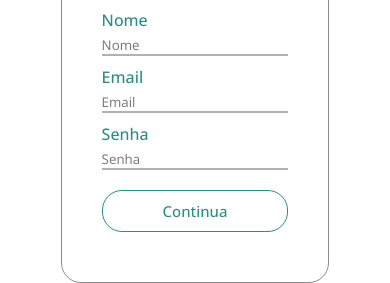
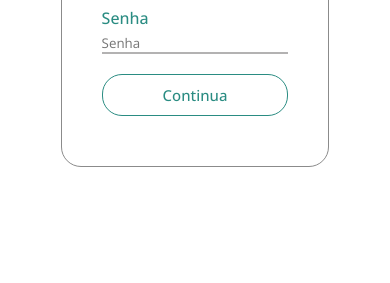
Before and after one commit to KevennEmanuell/cadastro, a plain HTML site: page index.html in a window 390 px wide. Shown: the part 561-844 px from the top of the page. Drawn offline with nearby package versions, Linux system fonts and the light colour scheme.

Commit message:
Update responsivo.css

```diff
--- a/estilo/responsivo.css
+++ b/estilo/responsivo.css
@@ -15,9 +15,9 @@
         flex-direction: column;
         justify-content: space-between;
     }
-    .conteudo-left{
-        top: 0;
-
+    .conteudo-right{
+        bottom: 0;
+        height: 100vh;
     }
     .titulo{
         font-size: 25px;
```
